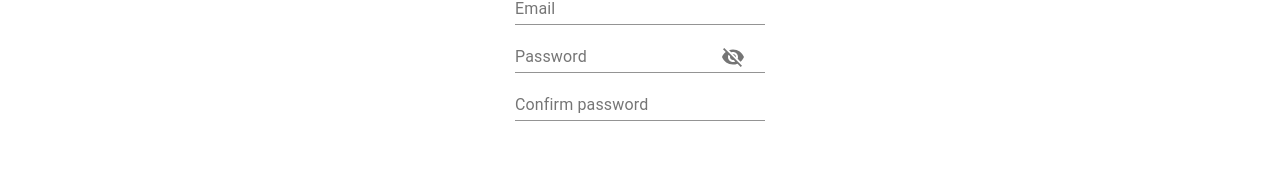
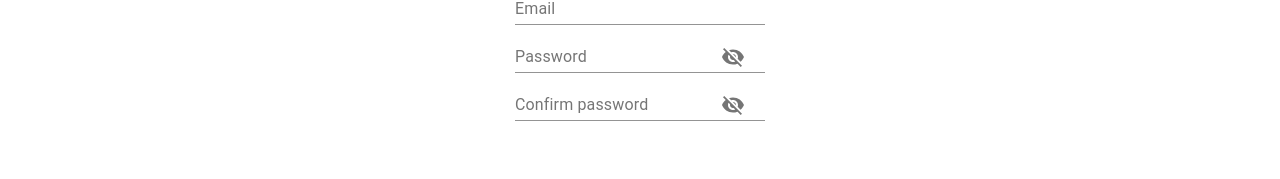
Before and after one commit to AntoniakKacper/Backup-Repo-Wirtualna-Szafa, a React (Create React App) app: page /register in a window 1280 px wide. Shown: the part 312-491 px from the top of the page. Built offline with nearby package versions, Linux system fonts and the light colour scheme; no server answers; a web font is replaced by a local one.

Commit message:
password decoration

```diff
--- a/src/components/elements/MyField.tsx
+++ b/src/components/elements/MyField.tsx
@@ -6,7 +6,12 @@ import Visibility from "@material-ui/icons/Visibility";
 import VisibilityOff from "@material-ui/icons/VisibilityOff";
 import TextField from "@material-ui/core/TextField";
 
-export const MyField: React.FC<FieldAttributes<{}>> = ({
+interface Props {
+  passwordDecoration?: boolean;
+}
+
+export const MyField: React.FC<FieldAttributes<{}> & Props> = ({
+  passwordDecoration,
   placeholder,
   ...props
 }) => {
@@ -14,7 +19,7 @@ export const MyField: React.FC<FieldAttributes<{}>> = ({
   const [field, meta] = useField<{}>(props);
   const errorText = meta.error && meta.touched ? meta.error : "";
 
-  if (props.name === "password") {
+  if (passwordDecoration) {
     return (
       <>
         <TextField
--- a/src/components/elements/SignInForm.tsx
+++ b/src/components/elements/SignInForm.tsx
@@ -52,7 +52,11 @@ export const SignInForm: React.FC<MyFormProps> = ({ onSubmit }) => {
       {({ values }) => (
         <StyledForm>
           <MyField name="email" placeholder="Email"></MyField>
-          <MyField name="password" placeholder="Password" />
+          <MyField
+            name="password"
+            placeholder="Password"
+            passwordDecoration={true}
+          />
           <StyledButton variant="outlined" color="secondary" type="submit">
             Sign in
           </StyledButton>
--- a/src/components/elements/SignUpForm.tsx
+++ b/src/components/elements/SignUpForm.tsx
@@ -59,8 +59,16 @@ export const SignUpForm: React.FC<MyFormProps> = ({ onSubmit }) => {
         <StyledForm>
           <MyField name="login" placeholder="Login"></MyField>
           <MyField name="email" placeholder="Email"></MyField>
-          <MyField name="password" placeholder="Password" />
-          <MyField name="confirmPassword" placeholder="Confirm password" />
+          <MyField
+            name="password"
+            placeholder="Password"
+            passwordDecoration={true}
+          />
+          <MyField
+            name="confirmPassword"
+            placeholder="Confirm password"
+            passwordDecoration={true}
+          />
           <StyledButton variant="outlined" color="secondary" type="submit">
             Sign in
           </StyledButton>
```
Also changed, not shown: 1 other file (tests, documents, lock files or other folders).
